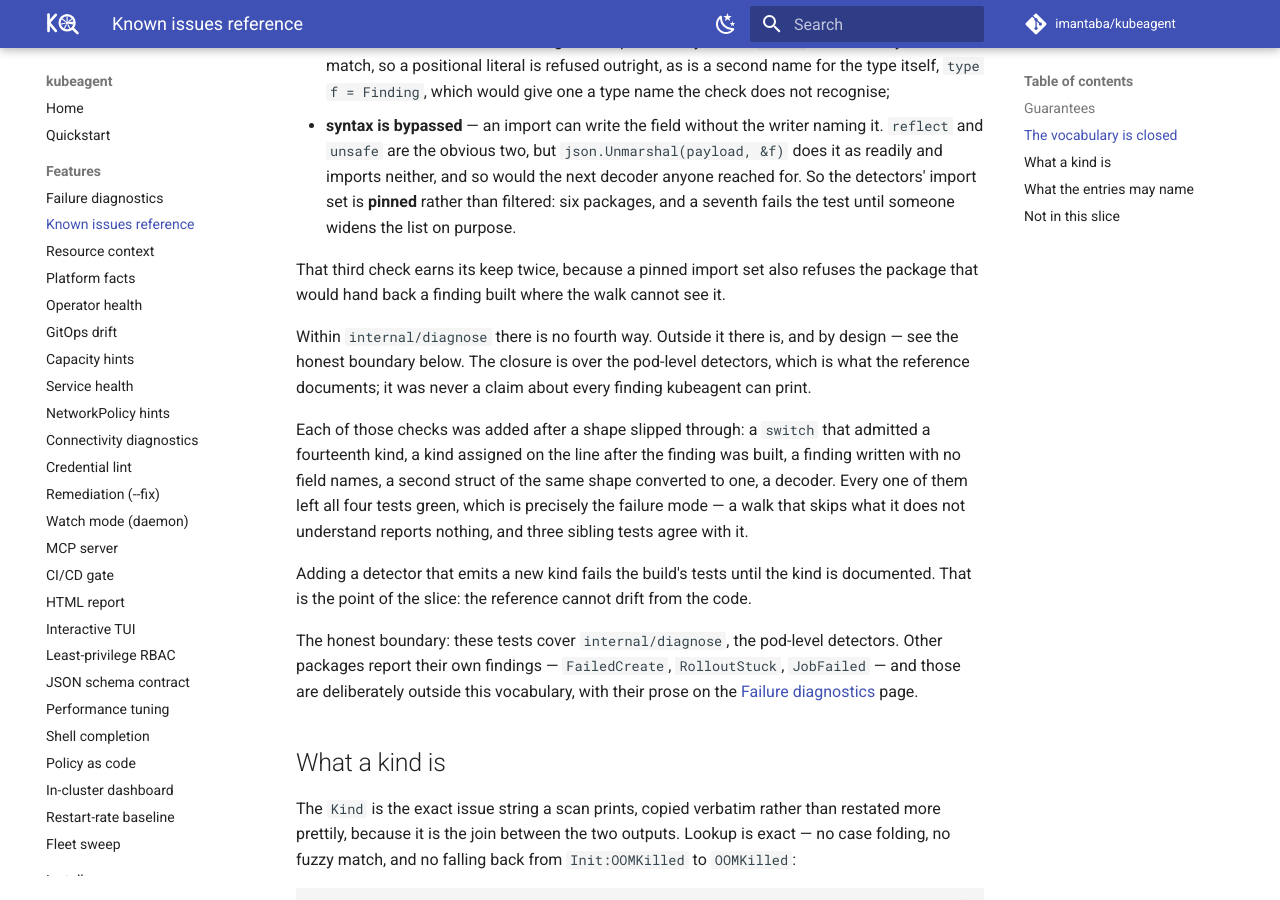
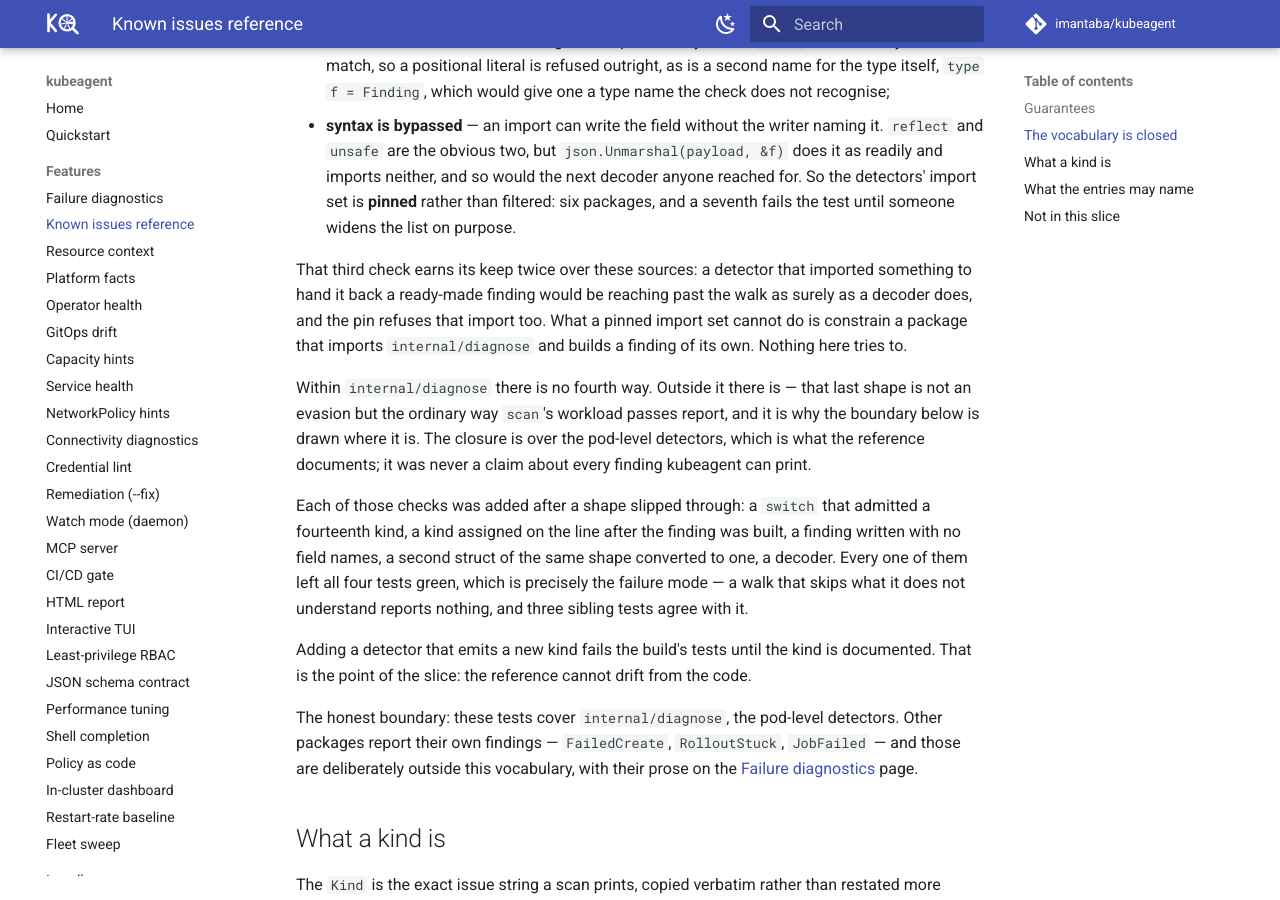
Before and after one commit to imantaba/kubeagent, an MkDocs documentation site: the page built from website/docs/features/known-issues.md, in a window 1280 px wide and 900 px high, scrolled down 2240 px. Built offline with MkDocs 1.6.1 and Material for MkDocs 9.7.7, drawn with Linux system fonts in a browser that asks for light colours; comment, search, counter and statistics services are not loaded.

Commit message:
docs: the pin bounds these sources, not every caller
The retraction in 5457d20 removed a false sentence and wrote a new one that
claimed the same closure by a different route: "a pinned import set also
refuses the package that would hand back a finding built where the walk
cannot see it."

A pinned import set constrains what internal/diagnose imports. It has nothing
to say about a package that imports internal/diagnose and builds a
diagnose.Finding of its own — which needs no conversion, no unpinned import
and no reflection, only an exported type and an exported field. That is not a
hypothetical evasion: rollouthealth.go:39, createhealth.go:55 and
batchhealth.go:85 already do it, carrying RolloutStuck, FailedCreate and
JobFailed, and the honest-boundary paragraph four lines further down said so
while the new sentence implied otherwise.

Narrow the claim to what the pin delivers — a detector importing something to
hand it back a ready-made finding is refused, alongside the decoder — and say
plainly that constraining a caller is not something a pin can do. The
following paragraph now names that last shape as the ordinary way scan's
workload passes report rather than leaving it as an unexplained exception.

CLAUDE.md and CHANGELOG.md never carried the overclaim; both already say the
closure is over internal/diagnose's own detectors. No code changes.

Signed-off-by: imantaba <itn.taba@gmail.com>

```diff
--- a/website/docs/features/known-issues.md
+++ b/website/docs/features/known-issues.md
@@ -111,13 +111,17 @@ three ways, and each has its own check:
   **pinned** rather than filtered: six packages, and a seventh fails the test
   until someone widens the list on purpose.
 
-That third check earns its keep twice, because a pinned import set also refuses
-the package that would hand back a finding built where the walk cannot see it.
+That third check earns its keep twice over these sources: a detector that
+imported something to hand it back a ready-made finding would be reaching past
+the walk as surely as a decoder does, and the pin refuses that import too. What
+a pinned import set cannot do is constrain a package that imports
+`internal/diagnose` and builds a finding of its own. Nothing here tries to.
 
-Within `internal/diagnose` there is no fourth way. Outside it there is, and by
-design — see the honest boundary below. The closure is over the pod-level
-detectors, which is what the reference documents; it was never a claim about
-every finding kubeagent can print.
+Within `internal/diagnose` there is no fourth way. Outside it there is — that
+last shape is not an evasion but the ordinary way `scan`'s workload passes
+report, and it is why the boundary below is drawn where it is. The closure is
+over the pod-level detectors, which is what the reference documents; it was
+never a claim about every finding kubeagent can print.
 
 Each of those checks was added after a shape slipped through: a `switch` that
 admitted a fourteenth kind, a kind assigned on the line after the finding was
```
